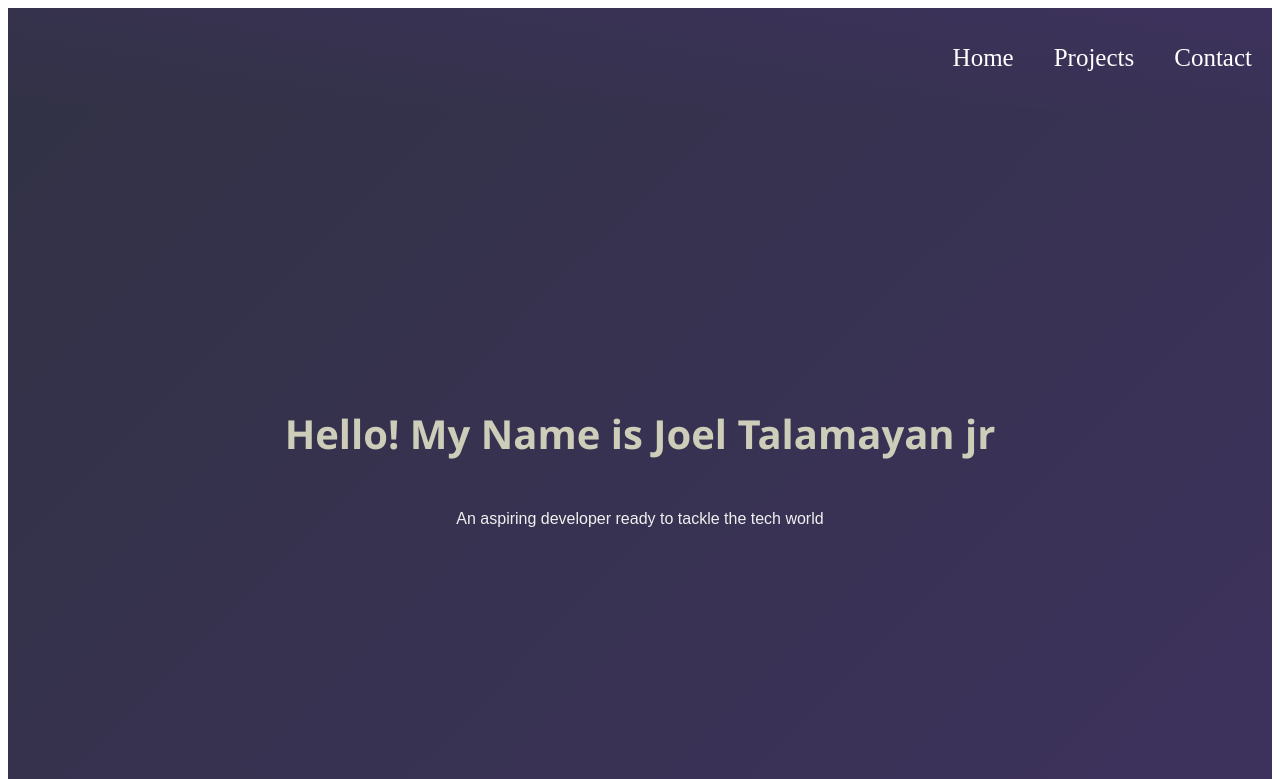
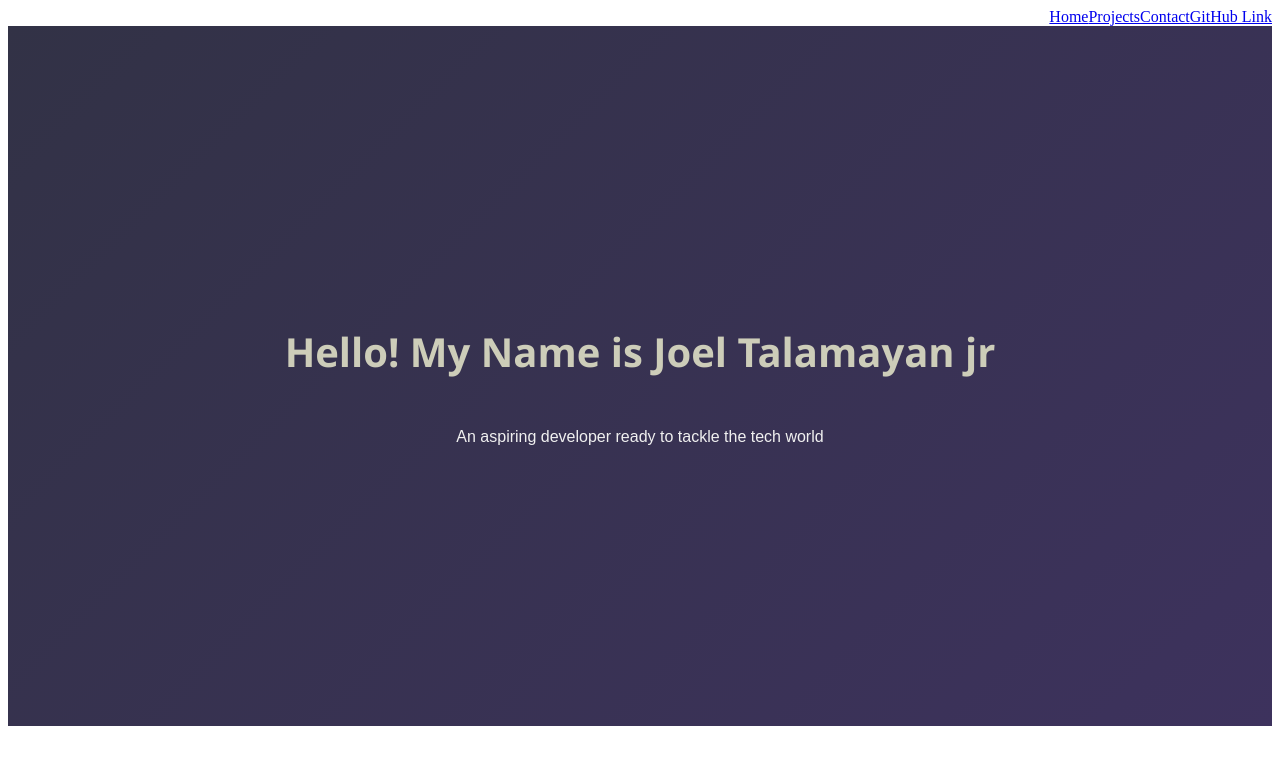
Before and after one commit to jomomma999/CPSC349Portfolio, a React (Create React App) app: page / in a window 1280 px wide. Shown: the top 779 px of the page. Built offline with nearby package versions, Linux system fonts and the light colour scheme.

Commit message:
Update Navbar.js

```diff
--- a/src/components/navbar/Navbar.js
+++ b/src/components/navbar/Navbar.js
@@ -1,34 +1,18 @@
 import React from "react";
 import { Link, useLocation } from "react-router-dom";
 import './Navbar.css';
-import MenuIcon from '@material-ui/icons/Menu';
-import { useState } from "react";
-import { useEffect } from "react";
 
 function Navbar(){
-    const [expand, setExpand] = useState(false);
-
-    const location = useLocation();
-    useEffect(() => {
-        setExpand(false);
-      }, [location]);
-//allows the navbar to close when clicking on the dropdown
   return(
-    <div className="navbar" id={expand ? "open" : "close"}>
-      <div className="buttonTogg">
-        <button onClick={() => {setExpand((prev => !prev))}}>
-            <MenuIcon/>
-        </button>
-      </div>
+    <div>
       <div className="link">
         <Link to="/"> Home </Link>
         <Link to="/projects"> Projects </Link>
         <Link to="/contact"> Contact </Link>
+        <a href="https://github.com/jomomma999" target="_blank" rel="noopener noreferrer"> GitHub Link </a>
       </div>
     </div>
-
   );
-
 }
 
 export default Navbar;
```
